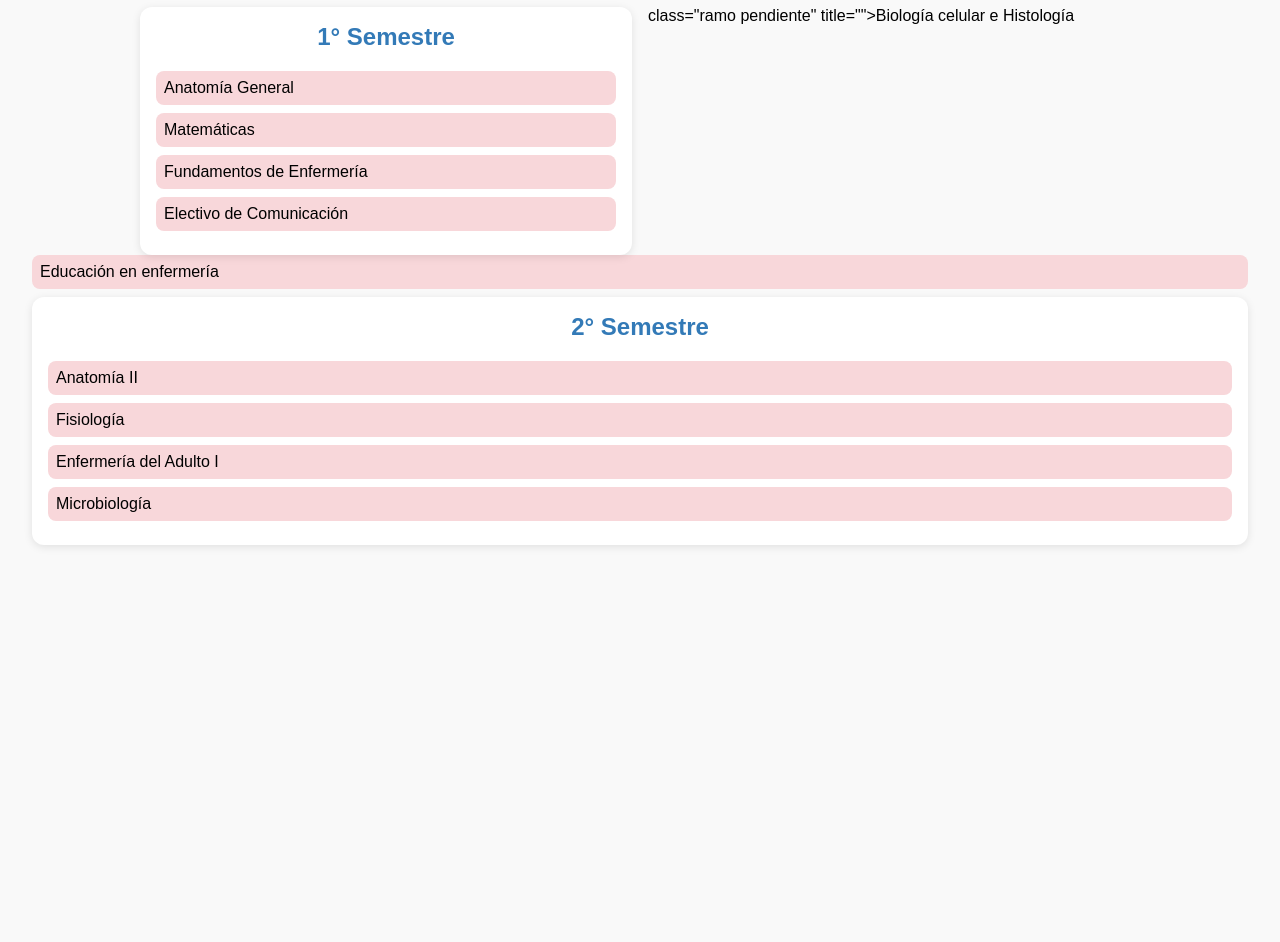
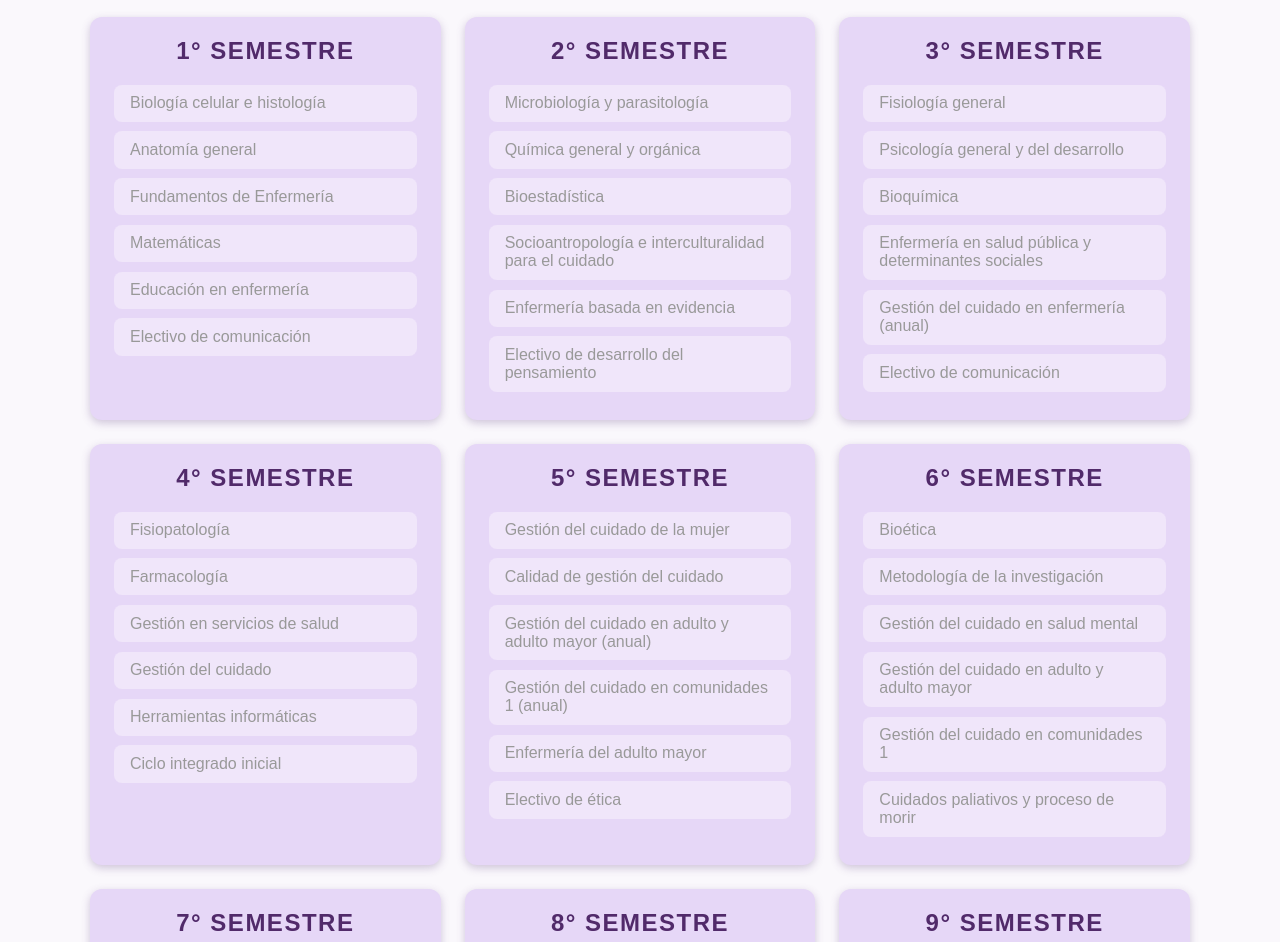
Before and after one commit to gianella-glith/gianella.github, a plain HTML site: page index.html in a window 1280 px wide. Shown: the part 105-1047 px from the top of the page. Before the commit the page ends 800 px from the top, so only its background shows below. Drawn offline with Linux system fonts and the light colour scheme.

Commit message:
Update index.html
horario completo enfermería

```diff
--- a/index.html
+++ b/index.html
@@ -1,56 +1,67 @@
 <!DOCTYPE html>
 <html lang="es">
 <head>
-  <meta charset="UTF-8">
-  <meta name="viewport" content="width=device-width, initial-scale=1.0">
+  <meta charset="UTF-8" />
+  <meta name="viewport" content="width=device-width, initial-scale=1" />
   <title>Malla Curricular Enfermería</title>
   <style>
     body {
       font-family: Arial, sans-serif;
-      background-color: #f9f9f9;
+      background-color: #faf8fc;
       margin: 0;
       padding: 2rem;
+      color: #4b3b5a;
     }
     h1 {
       text-align: center;
-      color: #2e6da4;
+      color: #6b4c8b;
+      margin-bottom: 2rem;
     }
     .grid {
       display: grid;
-      grid-template-columns: repeat(2, 1fr);
-      gap: 1rem;
-      max-width: 1000px;
+      grid-template-columns: repeat(auto-fit,minmax(300px,1fr));
+      gap: 1.5rem;
+      max-width: 1100px;
       margin: auto;
     }
     .semestre {
-      background: #fff;
+      background: #e6d7f7;
       border-radius: 12px;
-      box-shadow: 0 2px 8px rgba(0,0,0,0.1);
-      padding: 1rem;
+      box-shadow: 0 3px 8px rgba(107, 76, 139, 0.3);
+      padding: 1.2rem 1.5rem;
     }
     .semestre h2 {
       margin-top: 0;
-      color: #337ab7;
+      color: #512a6a;
       text-align: center;
+      font-weight: 700;
+      text-transform: uppercase;
+      letter-spacing: 1.5px;
     }
     .ramo {
-      padding: 0.5rem;
+      padding: 0.6rem 1rem;
       border-radius: 8px;
-      margin-bottom: 0.5rem;
+      margin-bottom: 0.6rem;
       cursor: pointer;
-      transition: 0.2s;
+      user-select: none;
+      transition: background-color 0.3s ease, color 0.3s ease, text-decoration 0.3s ease;
+      background-color: #f0e6fa; /* pendiente background */
+      color: #999999; /* pendiente text gray */
+    }
+    .ramo.cursando {
+      background-color: #a288c7; /* morado pastel oscuro */
+      color: #fff;
+      font-weight: 600;
+      text-decoration: none;
+    }
+    .ramo.aprobado {
+      background-color: #d3c0e7; /* lavanda pastel */
+      color: #4b3b5a;
+      text-decoration: line-through;
+      font-weight: 600;
     }
     .ramo:hover {
-      opacity: 0.9;
-    }
-    .aprobado {
-      background-color: #d0f0c0;
-    }
-    .cursando {
-      background-color: #fff3cd;
-    }
-    .pendiente {
-      background-color: #f8d7da;
+      filter: brightness(0.9);
     }
   </style>
 </head>
@@ -59,21 +70,107 @@
   <div class="grid">
     <!-- Semestres -->
     <div class="semestre">
-      <h2>1° Semestre</h2>
-      <div class="ramo pendiente" title="Descripción o info del ramo">Anatomía General</div>
-      <div class="ramo pendiente" title="">Matemáticas</div>
-      <div class="ramo pendiente" title="">Fundamentos de Enfermería</div>
-      <div class="ramo pendiente" title="">Electivo de Comunicación</div>
-      </div> class="ramo pendiente" title="">Biología celular e Histología</div>
-      <div class="ramo pendiente" title="">Educación en enfermería</div>
+      <h2>1° SEMESTRE</h2>
+      <div class="ramo pendiente">Biología celular e histología</div>
+      <div class="ramo pendiente">Anatomía general</div>
+      <div class="ramo pendiente">Fundamentos de Enfermería</div>
+      <div class="ramo pendiente">Matemáticas</div>
+      <div class="ramo pendiente">Educación en enfermería</div>
+      <div class="ramo pendiente">Electivo de comunicación</div>
+    </div>
+
     <div class="semestre">
-      <h2>2° Semestre</h2>
-      <div class="ramo pendiente" title="">Anatomía II</div>
-      <div class="ramo pendiente" title="">Fisiología</div>
-      <div class="ramo pendiente" title="">Enfermería del Adulto I</div>
-      <div class="ramo pendiente" title="">Microbiología</div>
+      <h2>2° SEMESTRE</h2>
+      <div class="ramo pendiente">Microbiología y parasitología</div>
+      <div class="ramo pendiente">Química general y orgánica</div>
+      <div class="ramo pendiente">Bioestadística</div>
+      <div class="ramo pendiente">Socioantropología e interculturalidad para el cuidado</div>
+      <div class="ramo pendiente">Enfermería basada en evidencia</div>
+      <div class="ramo pendiente">Electivo de desarrollo del pensamiento</div>
     </div>
-    <!-- Puedes seguir duplicando esto hasta el 10° semestre -->
+
+    <div class="semestre">
+      <h2>3° SEMESTRE</h2>
+      <div class="ramo pendiente">Fisiología general</div>
+      <div class="ramo pendiente">Psicología general y del desarrollo</div>
+      <div class="ramo pendiente">Bioquímica</div>
+      <div class="ramo pendiente">Enfermería en salud pública y determinantes sociales</div>
+      <div class="ramo pendiente">Gestión del cuidado en enfermería (anual)</div>
+      <div class="ramo pendiente">Electivo de comunicación</div>
+    </div>
+
+    <div class="semestre">
+      <h2>4° SEMESTRE</h2>
+      <div class="ramo pendiente">Fisiopatología</div>
+      <div class="ramo pendiente">Farmacología</div>
+      <div class="ramo pendiente">Gestión en servicios de salud</div>
+      <div class="ramo pendiente">Gestión del cuidado</div>
+      <div class="ramo pendiente">Herramientas informáticas</div>
+      <div class="ramo pendiente">Ciclo integrado inicial</div>
+    </div>
+
+    <div class="semestre">
+      <h2>5° SEMESTRE</h2>
+      <div class="ramo pendiente">Gestión del cuidado de la mujer</div>
+      <div class="ramo pendiente">Calidad de gestión del cuidado</div>
+      <div class="ramo pendiente">Gestión del cuidado en adulto y adulto mayor (anual)</div>
+      <div class="ramo pendiente">Gestión del cuidado en comunidades 1 (anual)</div>
+      <div class="ramo pendiente">Enfermería del adulto mayor</div>
+      <div class="ramo pendiente">Electivo de ética</div>
+    </div>
+
+    <div class="semestre">
+      <h2>6° SEMESTRE</h2>
+      <div class="ramo pendiente">Bioética</div>
+      <div class="ramo pendiente">Metodología de la investigación</div>
+      <div class="ramo pendiente">Gestión del cuidado en salud mental</div>
+      <div class="ramo pendiente">Gestión del cuidado en adulto y adulto mayor</div>
+      <div class="ramo pendiente">Gestión del cuidado en comunidades 1</div>
+      <div class="ramo pendiente">Cuidados paliativos y proceso de morir</div>
+    </div>
+
+    <div class="semestre">
+      <h2>7° SEMESTRE</h2>
+      <div class="ramo pendiente">Proyecto de la investigación 1</div>
+      <div class="ramo pendiente">Gestión del cuidado en urgencias (anual)</div>
+      <div class="ramo pendiente">Gestión del cuidado del niño y adolescente (anual)</div>
+      <div class="ramo pendiente">Gestión del cuidado en comunidades 2 (anual)</div>
+      <div class="ramo pendiente">Electivo de desarrollo personal</div>
+    </div>
+
+    <div class="semestre">
+      <h2>8° SEMESTRE</h2>
+      <div class="ramo pendiente">Proyecto de la investigación 2</div>
+      <div class="ramo pendiente">Gestión del cuidado en urgencias</div>
+      <div class="ramo pendiente">Gestión del cuidado del niño y del adolescente</div>
+      <div class="ramo pendiente">Gestión del cuidado en comunidades 2</div>
+      <div class="ramo pendiente">Integrado de ciclo intermedio</div>
+      <div class="ramo pendiente">Electivo de responsabilidad social</div>
+    </div>
+
+    <div class="semestre">
+      <h2>9° SEMESTRE</h2>
+      <div class="ramo pendiente">Práctica profesional 1</div>
+    </div>
+
+    <div class="semestre">
+      <h2>10° SEMESTRE</h2>
+      <div class="ramo pendiente">Práctica profesional 2</div>
+    </div>
   </div>
+
+  <script>
+    const estados = ['pendiente', 'cursando', 'aprobado'];
+
+    document.querySelectorAll('.ramo').forEach(ramo => {
+      ramo.addEventListener('click', () => {
+        let estadoActual = estados.find(e => ramo.classList.contains(e));
+        let siguienteEstado = estados[(estados.indexOf(estadoActual) + 1) % estados.length];
+
+        ramo.classList.remove(...estados);
+        ramo.classList.add(siguienteEstado);
+      });
+    });
+  </script>
 </body>
 </html>
```
